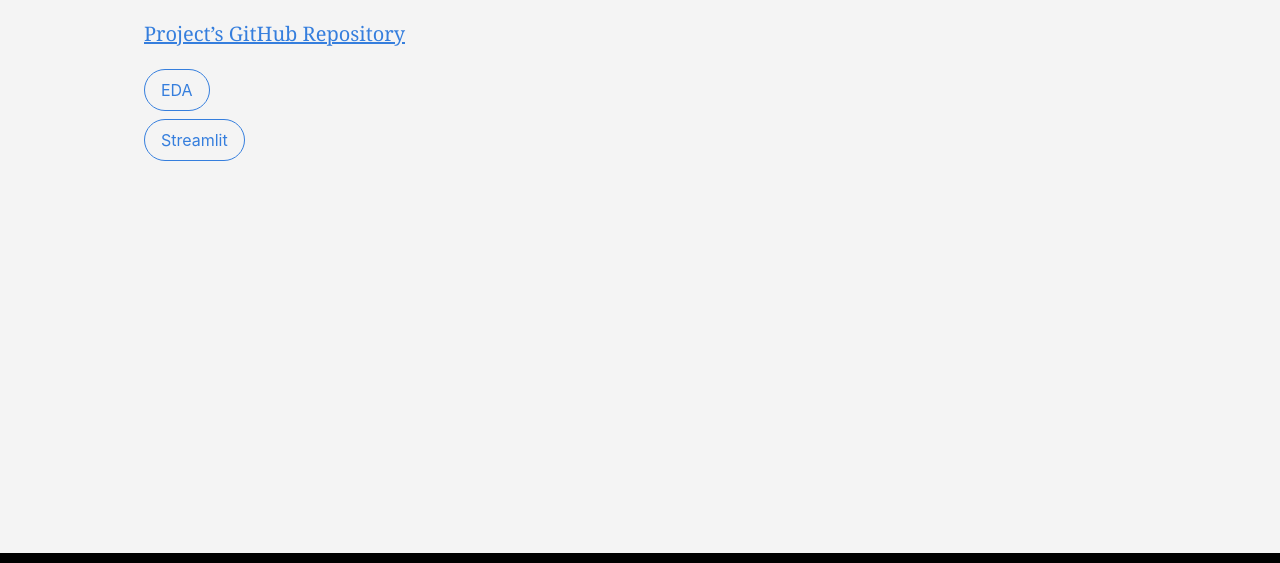
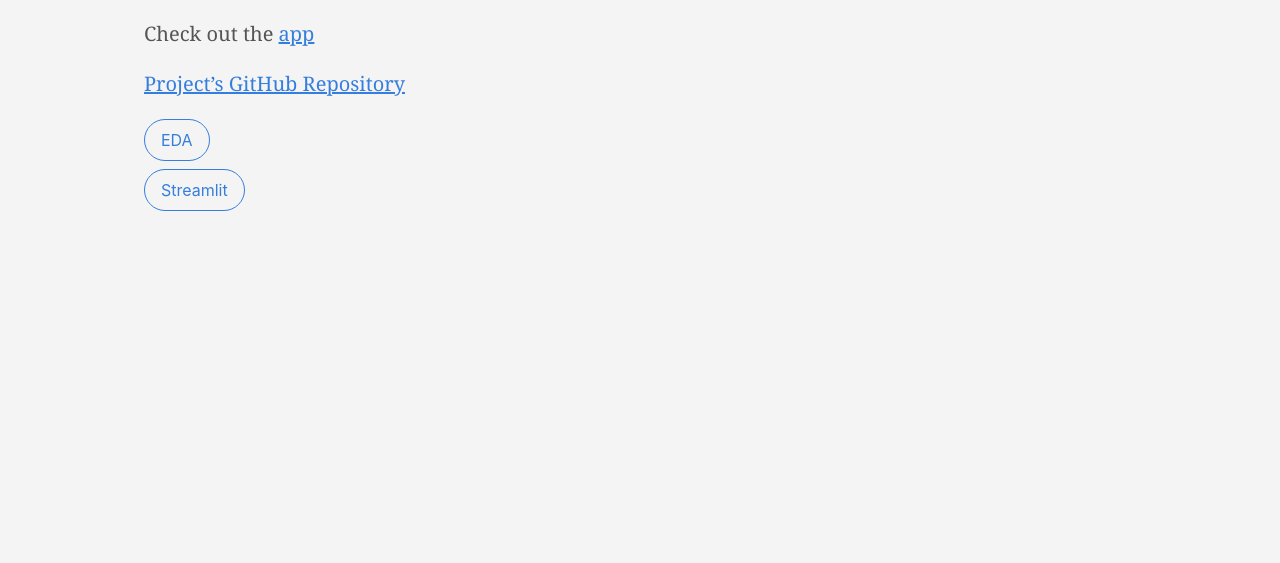
Before and after one commit to BrunoBVR/my_Portfolio, a plain HTML site: page post/projectmushroom/index.html in a window 1280 px wide. Shown: the part 5546-6109 px from the top of the page. Drawn offline with Linux system fonts and the light colour scheme.

Commit message:
Added link to mushroom app

```diff
--- a/post/projectmushroom/index.html
+++ b/post/projectmushroom/index.html
@@ -40,7 +40,7 @@
 <meta itemprop="description" content="Having fun with ye olde mushroom dataset">
 <meta itemprop="datePublished" content="2021-03-26T00:00:00+00:00" />
 <meta itemprop="dateModified" content="2021-03-26T00:00:00+00:00" />
-<meta itemprop="wordCount" content="598">
+<meta itemprop="wordCount" content="602">
 
 
 
@@ -256,6 +256,7 @@
 <p>Streamlit app to do some data exploration and modeling. The app allows building of a decision tree classifier with controlled number of maximum leaf nodes. The app shows classification report, confusion matrix and a plot of the tree (and some cool balloons if you hit that 100% accuracy!).</p>
 <p><img src="https://github.com/BrunoBVR/my_portfolio/raw/main/images/mushroom/app-working.gif" alt="image">
 <em>Example usage of streamlit app.</em></p>
+<p>Check out the <a href="https://share.streamlit.io/brunobvr/projectmushroom/main/my_mushroom_app.py">app</a></p>
 <p><a href="https://github.com/BrunoBVR/projectMushroom">Project&rsquo;s GitHub Repository</a></p>
 <ul class="pa0">
 
```
